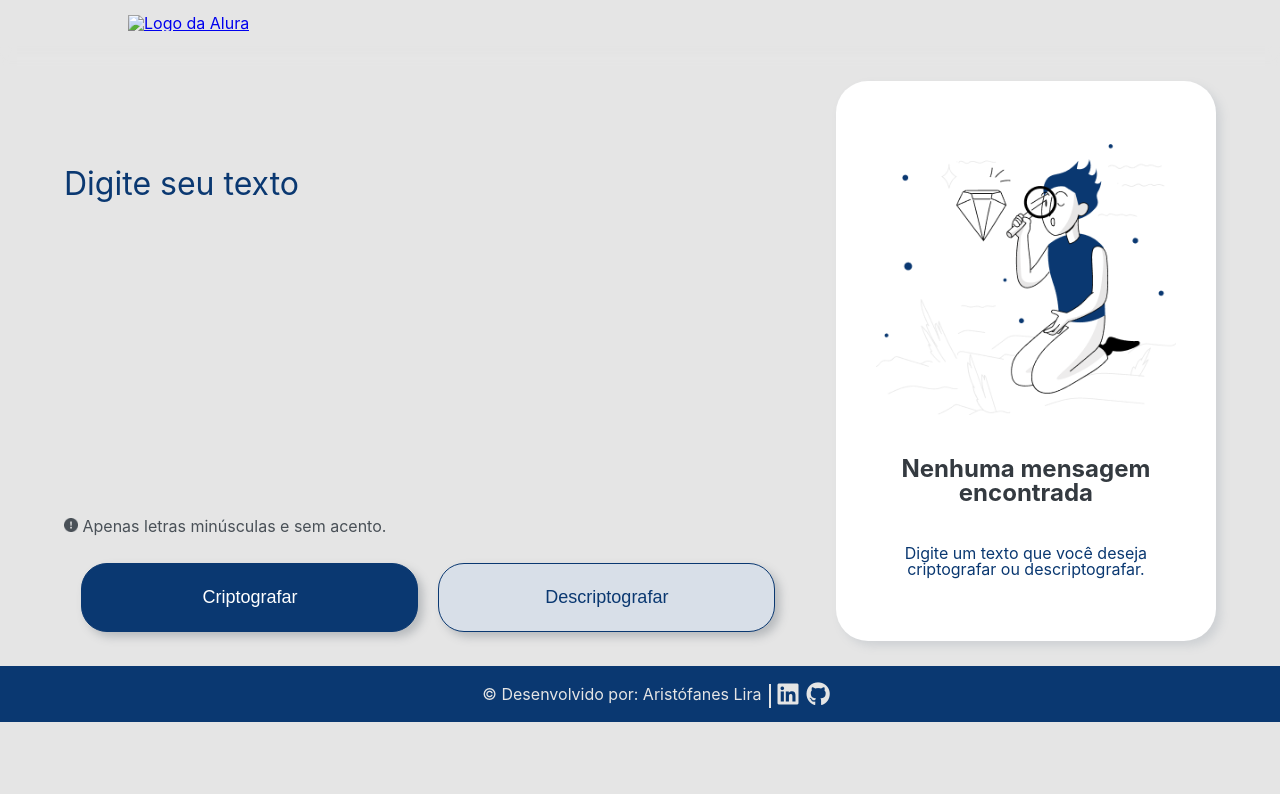
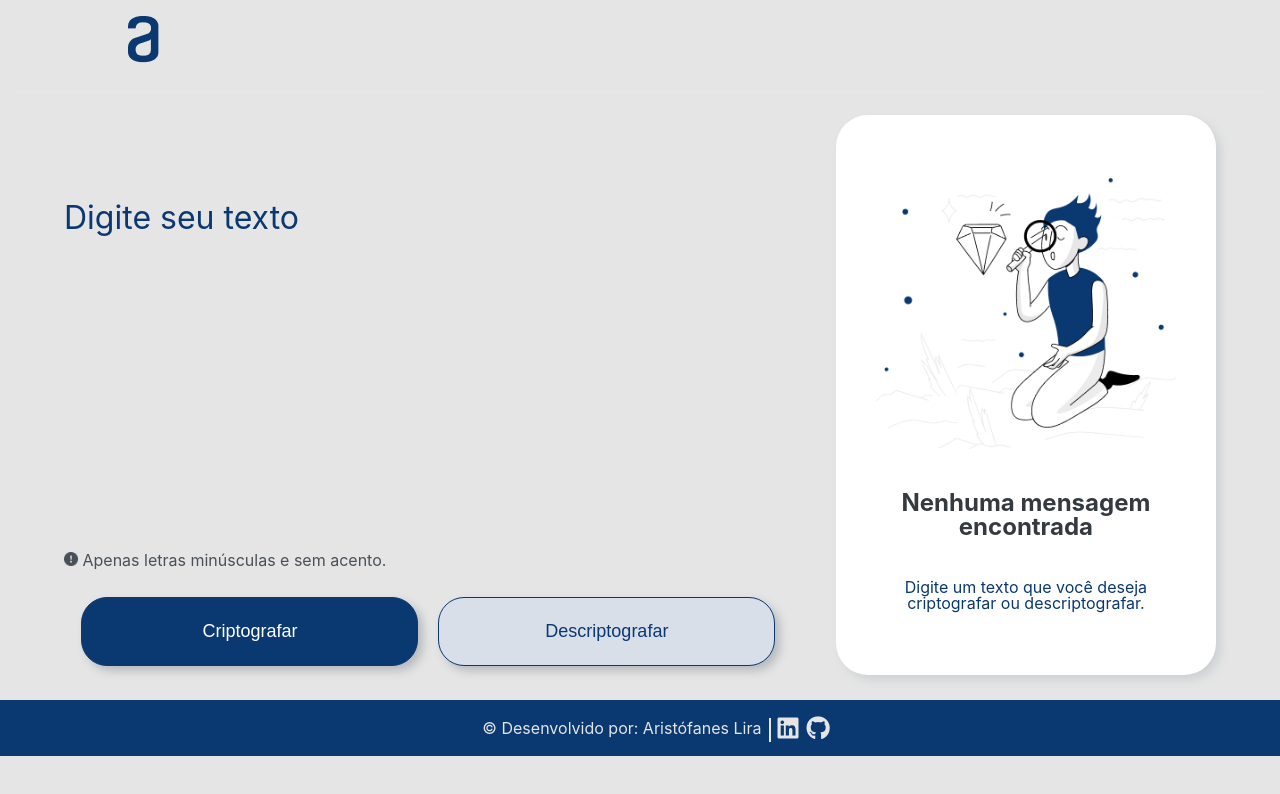
Before and after one commit to aristofaneslira/Challenge-ONE-Decodificador, a plain HTML site: page index.html in a window 1280 px wide. Shown: the top 794 px of the page. Drawn offline with Linux system fonts and the light colour scheme.

Commit message:
Update index.html

```diff
--- a/index.html
+++ b/index.html
@@ -15,7 +15,7 @@
     <header>
         <div class="box">
             <a href="https://www.alura.com.br/" target="_blank">
-                <img class="logoAlura" src=".imagens/logoAlura.png" alt="Logo da Alura">
+                <img class="logoAlura" src="imagens/logoAlura.png" alt="Logo da Alura">
             </a>
         </div>
     </header>
```
